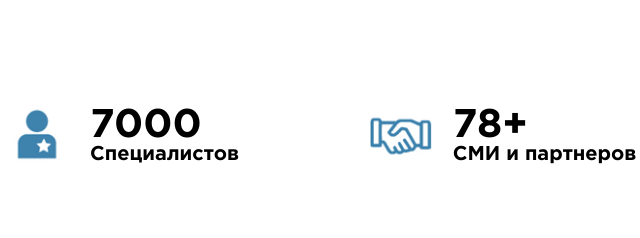
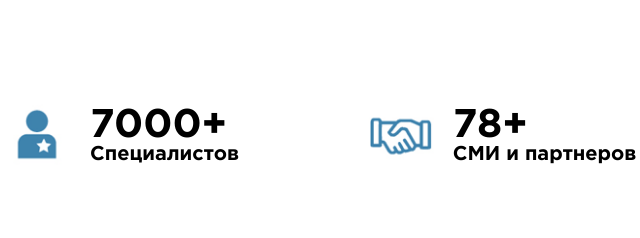
Before and after one commit to denissgraf/guard-expo, a website: page app/index.html in a window 1280 px wide. Shown: the part 960-1198 px from the top of the page, 138-778 px from the left. Drawn offline with nearby package versions, Linux system fonts and the light colour scheme.

Commit message:
corretion

```diff
--- a/app/index.html
+++ b/app/index.html
@@ -303,7 +303,7 @@
           <img src="img/infografic/spec.png">
         </div>
         <div class="item-text">
-          <span class="text__big">7000</span>
+          <span class="text__big">7000+</span>
           <span class="text__normal">Специалистов</span>
         </div>
       </div>
```
